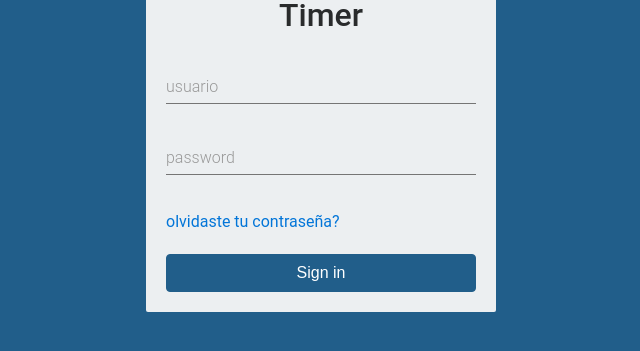
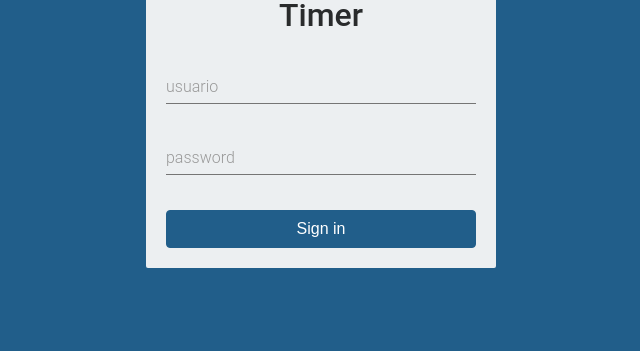
Before and after one commit to carlosmqd/t2, a PHP site: page /index.php in a window 1280 px wide. Shown: the part 194-545 px from the top of the page, without its empty margins (319-959 px from the left). Run offline with PHP 8.4, Linux system fonts and the light colour scheme; some libraries are stand-ins or nearby versions.

Commit message:
Update index.php

```diff
--- a/index.php
+++ b/index.php
@@ -34,7 +34,7 @@
 	 <div id="" class="form-group">
       <div >
 
-          <a href="recuperar_pass.php">olvidaste tu contraseña?</a>
+
       </div>
     </div>
     <div>
```
